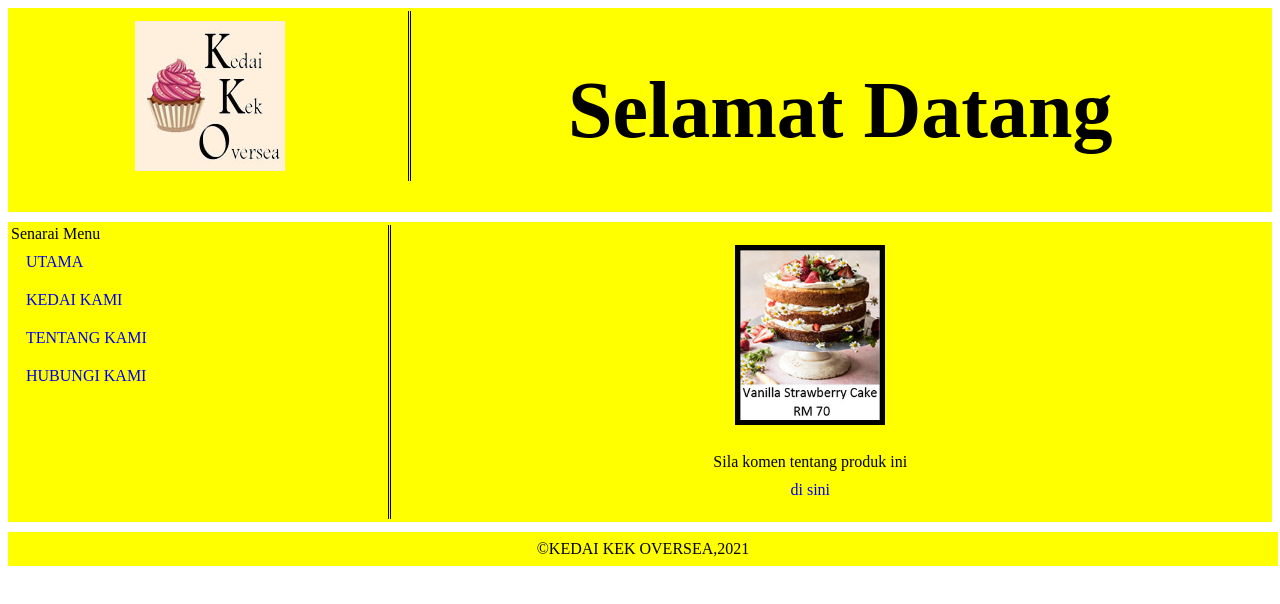
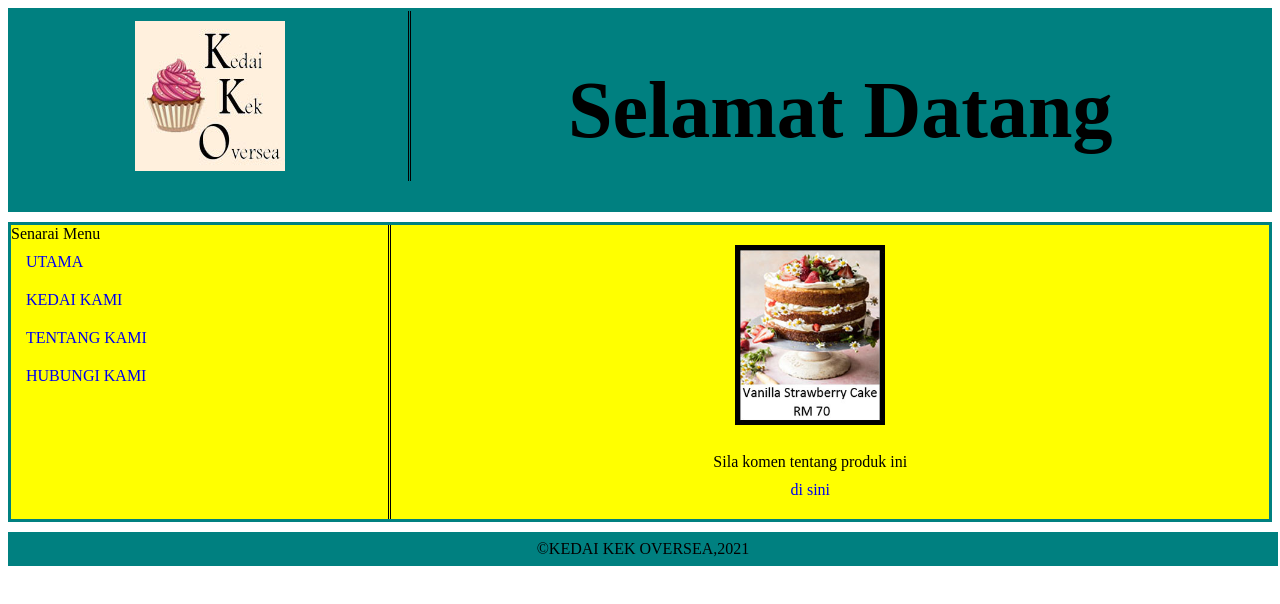
Before and after one commit to ashraffirdaus10/KPD1023_KEDAI_KEK_OVERSEA, a plain HTML site: page index.html in a window 1280 px wide. Drawn offline with Linux system fonts and the light colour scheme.

Commit message:
Update index.html

```diff
--- a/index.html
+++ b/index.html
@@ -14,9 +14,9 @@
 
         border-style: solid;
 
-        border-color: yellow;
+        border-color: teal;
 
-        background-color: yellow;
+        background-color: teal;
 
         margin: auto;
 
@@ -68,7 +68,7 @@
 
         border-style: solid;
 
-        border-color: yellow;
+        border-color: teal;
 
         margin: auto;
 
@@ -148,9 +148,9 @@
 
         border-style: solid;
 
-        border-color: yellow;
+        border-color: teal;
 
-        background-color: yellow;
+        background-color: teal;
 
         text-align: center;
 
```
